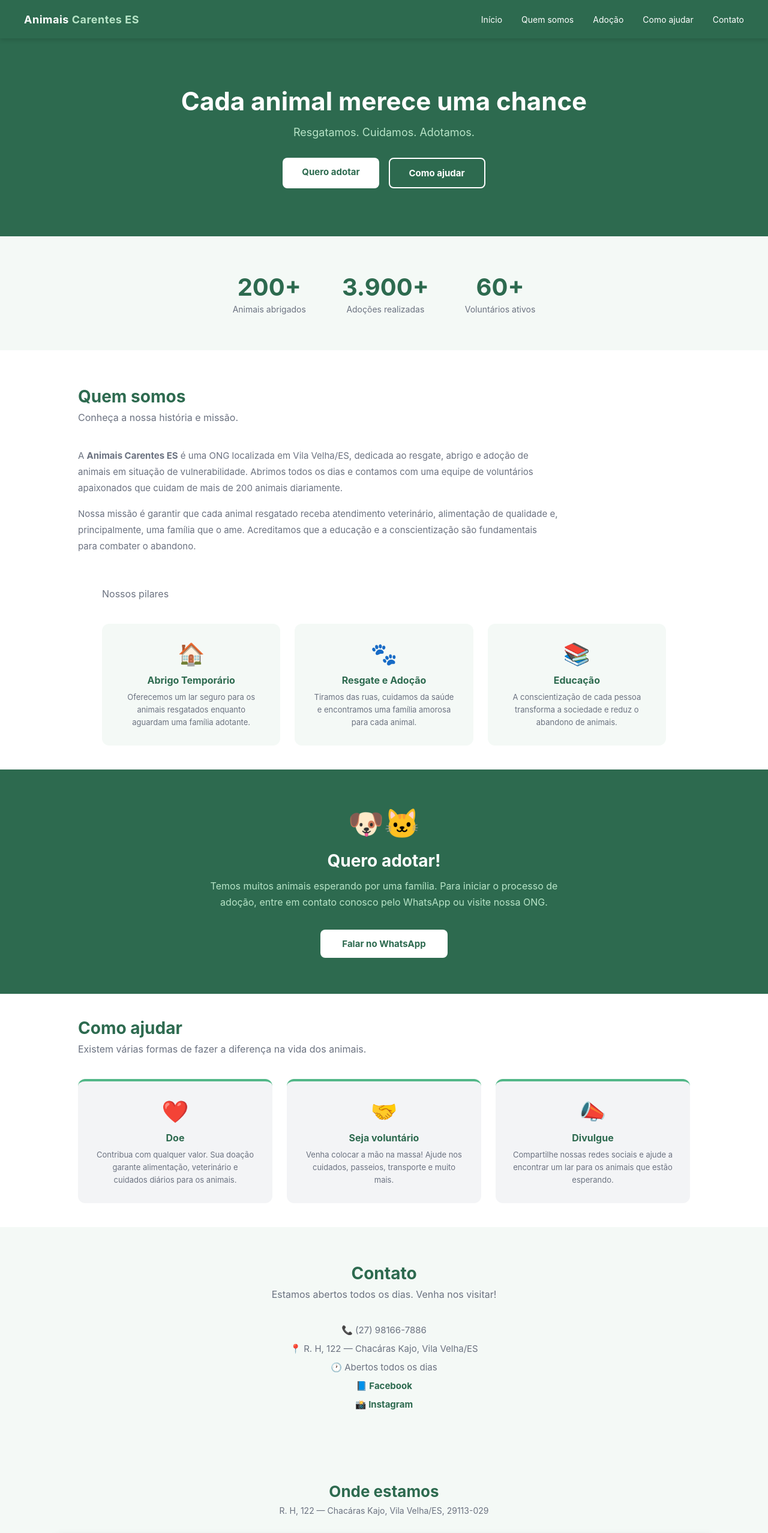
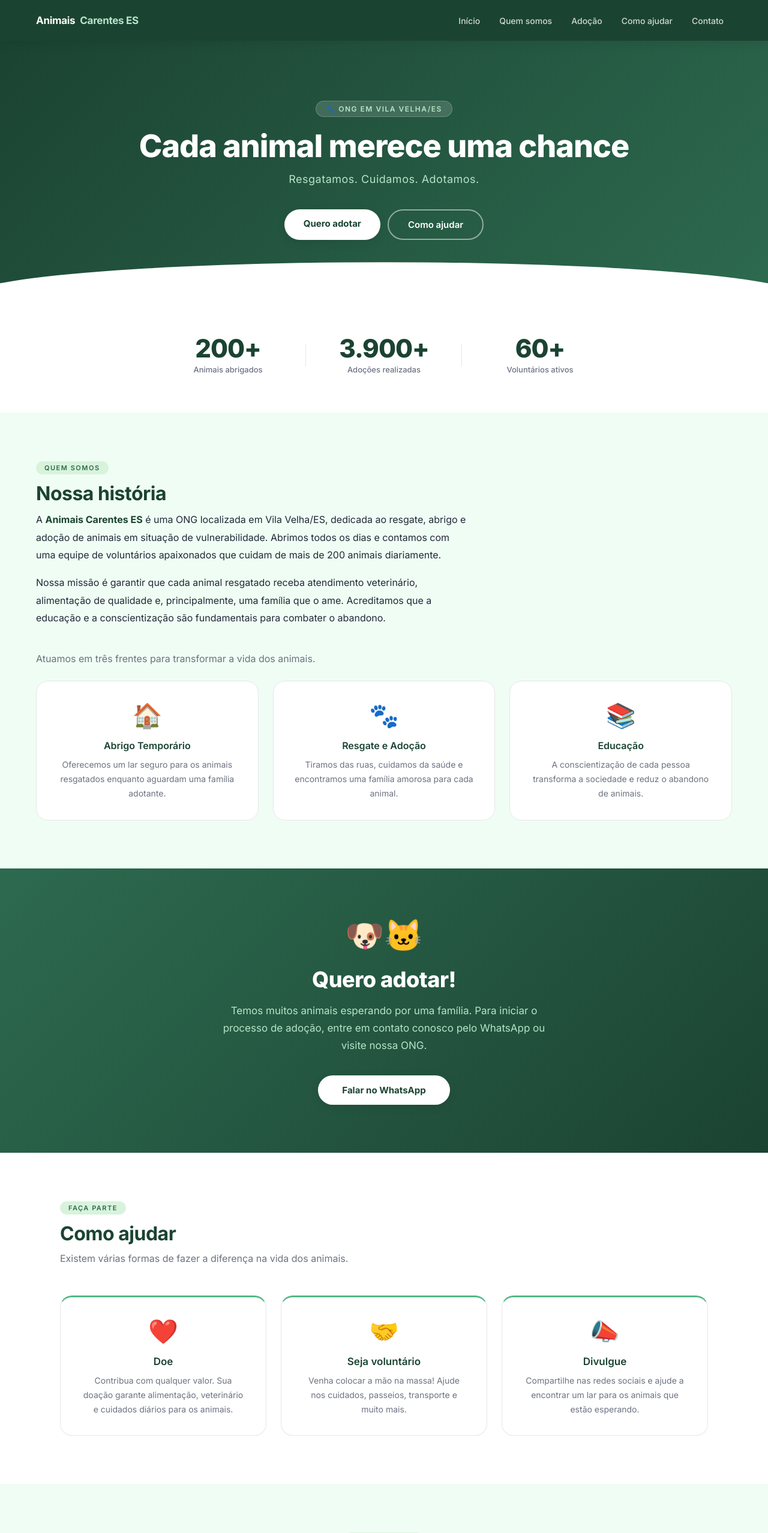
Before and after one commit to victorliradeveloper/ong, a Next.js app: page / in a window 1280 px wide. Shown: the top 2556 px of the page at 60% size. Built offline with nearby package versions, Linux system fonts and the light colour scheme; grey boxes are pictures that could not be loaded.

Commit message:
style: update components

```diff
--- a/src/components/Footer/index.tsx
+++ b/src/components/Footer/index.tsx
@@ -1,25 +1,26 @@
-import { Wrapper, Grid, Column, Title, Text, Bottom } from './styles';
+import { Wrapper, Grid, Column, BrandName, Title, Text, Bottom } from './styles';
 
 export default function Footer() {
   return (
     <Wrapper>
       <Grid>
         <Column>
-          <Title>Animais Carentes ES</Title>
-          <Text>ONG dedicada ao resgate, cuidado e adoção de animais em situação de vulnerabilidade em Vila Velha/ES.</Text>
+          <BrandName>🐾 Animais Carentes ES</BrandName>
+          <Text>ONG dedicada ao resgate, cuidado e adoção de animais em situação de vulnerabilidade em Vila Velha/ES. Abertos todos os dias, movidos por amor e voluntariado.</Text>
         </Column>
         <Column>
-          <Title>Links</Title>
-          <Text><a href="/sobre">Quem somos</a></Text>
-          <Text><a href="/adocao">Adoção</a></Text>
-          <Text><a href="/doe">Como ajudar</a></Text>
-          <Text><a href="/contato">Contato</a></Text>
+          <Title>Navegação</Title>
+          <Text><a href="#sobre">Quem somos</a></Text>
+          <Text><a href="#adocao">Adoção</a></Text>
+          <Text><a href="#ajudar">Como ajudar</a></Text>
+          <Text><a href="#contato">Contato</a></Text>
         </Column>
         <Column>
           <Title>Contato</Title>
           <Text>📞 (27) 98166-7886</Text>
           <Text>📍 Vila Velha, ES</Text>
-          <Text>Abertos todos os dias</Text>
+          <Text><a href="https://www.instagram.com/animaiscarenteses/" target="_blank" rel="noopener noreferrer">Instagram</a></Text>
+          <Text><a href="https://www.facebook.com/animaiscarenteses3" target="_blank" rel="noopener noreferrer">Facebook</a></Text>
         </Column>
       </Grid>
       <Bottom>
--- a/src/components/Header/styles.ts
+++ b/src/components/Header/styles.ts
@@ -1,26 +1,33 @@
 import styled from 'styled-components';
 import Link from 'next/link';
-import { colors } from '@/constants/theme';
+import { colors, shadows } from '@/constants/theme';
 
 export const Nav = styled.header`
   background-color: ${colors.primary};
-  padding: 0 40px;
-  height: 64px;
+  padding: 0 60px;
+  height: 68px;
   display: flex;
   align-items: center;
   justify-content: space-between;
   position: sticky;
   top: 0;
   z-index: 100;
-  box-shadow: 0 2px 8px rgba(0, 0, 0, 0.15);
+  box-shadow: ${shadows.md};
+
+  @media (max-width: 768px) {
+    padding: 0 24px;
+  }
 `;
 
 export const Logo = styled(Link)`
   color: ${colors.white};
-  font-size: 18px;
-  font-weight: bold;
+  font-size: 17px;
+  font-weight: 700;
   text-decoration: none;
-  letter-spacing: 0.5px;
+  letter-spacing: -0.3px;
+  display: flex;
+  align-items: center;
+  gap: 8px;
 
   span {
     color: ${colors.accentLight};
@@ -29,7 +36,7 @@ export const Logo = styled(Link)`
 
 export const NavLinks = styled.nav`
   display: flex;
-  gap: 32px;
+  gap: 4px;
 
   @media (max-width: 768px) {
     display: none;
@@ -37,12 +44,16 @@ export const NavLinks = styled.nav`
 `;
 
 export const NavLink = styled.a`
-  color: ${colors.white};
+  color: rgba(255,255,255,0.8);
   text-decoration: none;
   font-size: 14px;
-  transition: color 0.2s;
+  font-weight: 500;
+  padding: 6px 14px;
+  border-radius: 6px;
+  transition: all 0.2s;
 
   &:hover {
-    color: ${colors.accentLight};
+    color: ${colors.white};
+    background: rgba(255,255,255,0.1);
   }
 `;
--- a/src/components/MapSection/index.tsx
+++ b/src/components/MapSection/index.tsx
@@ -1,10 +1,11 @@
-import { Wrapper, Title, Subtitle, MapFrame } from './styles';
+import { Wrapper, Label, Title, Subtitle, MapFrame } from './styles';
 
 export default function MapSection() {
   return (
     <Wrapper>
+      <Label>Localização</Label>
       <Title>Onde estamos</Title>
-      <Subtitle>R. H, 122 — Chacáras Kajo, Vila Velha/ES, 29113-029</Subtitle>
+      <Subtitle>R. H, 122 — Chacáras Kajo, Vila Velha/ES, 29113-029 · Abertos todos os dias</Subtitle>
       <MapFrame
         src="https://maps.google.com/maps?q=-20.4509244,-40.345816&z=16&output=embed"
         allowFullScreen
--- a/src/components/MapSection/styles.ts
+++ b/src/components/MapSection/styles.ts
@@ -1,31 +1,50 @@
 import styled from 'styled-components';
-import { colors } from '@/constants/theme';
+import { colors, shadows } from '@/constants/theme';
 
 export const Wrapper = styled.section`
-  background-color: ${colors.light};
-  padding: 60px 40px;
+  background-color: ${colors.white};
+  padding: 80px 60px;
   text-align: center;
+
+  @media (max-width: 768px) {
+    padding: 56px 24px;
+  }
+`;
+
+export const Label = styled.span`
+  display: inline-block;
+  background-color: ${colors.accentBg};
+  color: ${colors.primaryMid};
+  font-size: 12px;
+  font-weight: 600;
+  text-transform: uppercase;
+  letter-spacing: 1.5px;
+  padding: 4px 14px;
+  border-radius: 999px;
+  margin-bottom: 16px;
 `;
 
 export const Title = styled.h2`
-  font-size: 26px;
+  font-size: 30px;
+  font-weight: 700;
   color: ${colors.primary};
   margin-bottom: 8px;
+  letter-spacing: -0.5px;
 `;
 
 export const Subtitle = styled.p`
   color: ${colors.gray};
-  font-size: 14px;
-  margin-bottom: 32px;
+  font-size: 15px;
+  margin-bottom: 40px;
 `;
 
 export const MapFrame = styled.iframe`
   width: 100%;
   max-width: 1100px;
-  height: 400px;
+  height: 420px;
   border: none;
-  border-radius: 12px;
-  box-shadow: 0 4px 16px rgba(0, 0, 0, 0.1);
+  border-radius: 16px;
+  box-shadow: ${shadows.lg};
 
   @media (max-width: 768px) {
     height: 280px;
--- a/src/constants/theme.ts
+++ b/src/constants/theme.ts
@@ -1,19 +1,29 @@
 export const colors = {
-  primary: '#2D6A4F',
+  primary: '#1B4332',
+  primaryMid: '#2D6A4F',
   accent: '#52B788',
   accentLight: '#B7E4C7',
+  accentBg: '#D8F3DC',
   white: '#FFFFFF',
-  dark: '#1B1B1B',
-  light: '#F4F9F6',
+  dark: '#111827',
+  darkMid: '#1F2937',
+  light: '#F9FAFB',
+  lightGreen: '#F0FDF4',
   gray: '#6B7280',
+  grayMid: '#9CA3AF',
   grayLight: '#F3F4F6',
-  danger: '#E53E3E',
+  border: '#E5E7EB',
 }
 
-export const fonts = {
-  body: "'Arial', sans-serif",
+export const shadows = {
+  sm: '0 1px 3px rgba(0,0,0,0.08)',
+  md: '0 4px 16px rgba(0,0,0,0.08)',
+  lg: '0 8px 32px rgba(0,0,0,0.12)',
 }
 
-export const breakpoints = {
-  mobile: '768px',
+export const radius = {
+  sm: '8px',
+  md: '12px',
+  lg: '20px',
+  pill: '999px',
 }
--- a/src/pages/_document.tsx
+++ b/src/pages/_document.tsx
@@ -37,7 +37,11 @@ export default class MyDocument extends Document {
   render() {
     return (
       <Html lang="pt-BR">
-        <Head />
+        <Head>
+          <link rel="preconnect" href="https://fonts.googleapis.com" />
+          <link rel="preconnect" href="https://fonts.gstatic.com" crossOrigin="anonymous" />
+          <link href="https://fonts.googleapis.com/css2?family=Inter:wght@400;500;600;700;800&display=swap" rel="stylesheet" />
+        </Head>
         <body>
           <Main />
           <NextScript />
--- a/src/views/Home/index.tsx
+++ b/src/views/Home/index.tsx
@@ -1,12 +1,12 @@
 import {
-  Hero, HeroTitle, HeroSubtitle, HeroButtons, ButtonPrimary, ButtonOutline,
+  Hero, HeroBadge, HeroTitle, HeroSubtitle, HeroButtons, ButtonPrimary, ButtonOutline,
   Stats, StatItem, StatNumber, StatLabel,
-  Section, SectionTitle, SectionSubtitle,
+  Section, SectionBadge, SectionTitle, SectionSubtitle,
   CardsGrid, Card, CardIcon, CardTitle, CardText,
-  AboutSection, AboutText,
-  AdoptionBanner, AdoptionText, AdoptionButton,
+  AboutSection, AboutInner, AboutText,
+  AdoptionBanner, AdoptionTitle, AdoptionText, AdoptionButton,
   HelpGrid, HelpCard, HelpCardTitle, HelpCardText,
-  ContactSection, ContactInfo, ContactItem,
+  ContactSection, ContactGrid, ContactCard,
 } from './styles';
 
 const stats = [
@@ -24,7 +24,14 @@ const pillars = [
 const helpOptions = [
   { icon: '❤️', title: 'Doe', text: 'Contribua com qualquer valor. Sua doação garante alimentação, veterinário e cuidados diários para os animais.' },
   { icon: '🤝', title: 'Seja voluntário', text: 'Venha colocar a mão na massa! Ajude nos cuidados, passeios, transporte e muito mais.' },
-  { icon: '📣', title: 'Divulgue', text: 'Compartilhe nossas redes sociais e ajude a encontrar um lar para os animais que estão esperando.' },
+  { icon: '📣', title: 'Divulgue', text: 'Compartilhe nas redes sociais e ajude a encontrar um lar para os animais que estão esperando.' },
+];
+
+const contacts = [
+  { href: 'https://wa.me/5527981667886', label: '📞 (27) 98166-7886', external: true },
+  { href: 'https://www.instagram.com/animaiscarenteses/', label: '📸 Instagram', external: true },
+  { href: 'https://www.facebook.com/animaiscarenteses3', label: '📘 Facebook', external: true },
+  { href: '#', label: '📍 Vila Velha, ES', external: false },
 ];
 
 export default function HomeView() {
@@ -32,6 +39,7 @@ export default function HomeView() {
     <>
       <section id="inicio">
         <Hero>
+          <HeroBadge>🐾 ONG em Vila Velha/ES</HeroBadge>
           <HeroTitle>Cada animal merece uma chance</HeroTitle>
           <HeroSubtitle>Resgatamos. Cuidamos. Adotamos.</HeroSubtitle>
           <HeroButtons>
@@ -39,7 +47,6 @@ export default function HomeView() {
             <ButtonOutline href="#ajudar">Como ajudar</ButtonOutline>
           </HeroButtons>
         </Hero>
-
         <Stats>
           {stats.map(stat => (
             <StatItem key={stat.label}>
@@ -52,16 +59,16 @@ export default function HomeView() {
 
       <section id="sobre">
         <AboutSection>
-          <SectionTitle>Quem somos</SectionTitle>
-          <SectionSubtitle>Conheça a nossa história e missão.</SectionSubtitle>
+          <AboutInner>
+            <SectionBadge>Quem somos</SectionBadge>
+            <SectionTitle>Nossa história</SectionTitle>
             <AboutText>
               A <strong>Animais Carentes ES</strong> é uma ONG localizada em Vila Velha/ES, dedicada ao resgate, abrigo e adoção de animais em situação de vulnerabilidade. Abrimos todos os dias e contamos com uma equipe de voluntários apaixonados que cuidam de mais de 200 animais diariamente.
             </AboutText>
             <AboutText>
               Nossa missão é garantir que cada animal resgatado receba atendimento veterinário, alimentação de qualidade e, principalmente, uma família que o ame. Acreditamos que a educação e a conscientização são fundamentais para combater o abandono.
             </AboutText>
-          <Section>
-            <SectionSubtitle>Nossos pilares</SectionSubtitle>
+            <SectionSubtitle style={{ marginTop: 40, marginBottom: 24 }}>Atuamos em três frentes para transformar a vida dos animais.</SectionSubtitle>
             <CardsGrid>
               {pillars.map(p => (
                 <Card key={p.title}>
@@ -71,14 +78,14 @@ export default function HomeView() {
                 </Card>
               ))}
             </CardsGrid>
-          </Section>
+          </AboutInner>
         </AboutSection>
       </section>
 
       <section id="adocao">
         <AdoptionBanner>
-          <CardIcon style={{ fontSize: 48, marginBottom: 16 }}>🐶🐱</CardIcon>
-          <SectionTitle style={{ color: 'inherit', marginBottom: 12 }}>Quero adotar!</SectionTitle>
+          <CardIcon style={{ fontSize: 52, marginBottom: 20 }}>🐶🐱</CardIcon>
+          <AdoptionTitle>Quero adotar!</AdoptionTitle>
           <AdoptionText>
             Temos muitos animais esperando por uma família. Para iniciar o processo de adoção, entre em contato conosco pelo WhatsApp ou visite nossa ONG.
           </AdoptionText>
@@ -90,6 +97,7 @@ export default function HomeView() {
 
       <section id="ajudar">
         <Section>
+          <SectionBadge>Faça parte</SectionBadge>
           <SectionTitle>Como ajudar</SectionTitle>
           <SectionSubtitle>Existem várias formas de fazer a diferença na vida dos animais.</SectionSubtitle>
           <HelpGrid>
@@ -106,23 +114,21 @@ export default function HomeView() {
 
       <section id="contato">
         <ContactSection>
+          <SectionBadge>Fale conosco</SectionBadge>
           <SectionTitle>Contato</SectionTitle>
-          <SectionSubtitle>Estamos abertos todos os dias. Venha nos visitar!</SectionSubtitle>
-          <ContactInfo>
-            <ContactItem>📞 (27) 98166-7886</ContactItem>
-            <ContactItem>📍 R. H, 122 — Chacáras Kajo, Vila Velha/ES</ContactItem>
-            <ContactItem>🕐 Abertos todos os dias</ContactItem>
-            <ContactItem>
-              <a href="https://www.facebook.com/animaiscarenteses3" target="_blank" rel="noopener noreferrer">
-                📘 Facebook
-              </a>
-            </ContactItem>
-            <ContactItem>
-              <a href="https://www.instagram.com/animaiscarenteses/" target="_blank" rel="noopener noreferrer">
-                📸 Instagram
-              </a>
-            </ContactItem>
-          </ContactInfo>
+          <SectionSubtitle style={{ margin: '0 auto' }}>Estamos abertos todos os dias. Venha nos visitar ou entre em contato pelas nossas redes.</SectionSubtitle>
+          <ContactGrid>
+            {contacts.map(c => (
+              <ContactCard
+                key={c.label}
+                href={c.href}
+                target={c.external ? '_blank' : undefined}
+                rel={c.external ? 'noopener noreferrer' : undefined}
+              >
+                {c.label}
+              </ContactCard>
+            ))}
+          </ContactGrid>
         </ContactSection>
       </section>
     </>
--- a/src/views/Home/styles.ts
+++ b/src/views/Home/styles.ts
@@ -1,33 +1,68 @@
 import styled from 'styled-components';
-import Link from 'next/link';
-import { colors } from '@/constants/theme';
+import { colors, shadows, radius } from '@/constants/theme';
 
+/* ── Hero ── */
 export const Hero = styled.div`
-  background-color: ${colors.primary};
+  background: linear-gradient(135deg, ${colors.primary} 0%, ${colors.primaryMid} 100%);
   color: ${colors.white};
-  padding: 80px 40px;
+  padding: 100px 60px 96px;
   text-align: center;
+  position: relative;
+  overflow: hidden;
+
+  &::after {
+    content: '';
+    position: absolute;
+    bottom: -1px;
+    left: 0;
+    width: 100%;
+    height: 60px;
+    background: ${colors.white};
+    clip-path: ellipse(55% 100% at 50% 100%);
+  }
+
+  @media (max-width: 768px) {
+    padding: 72px 24px 80px;
+  }
+`;
+
+export const HeroBadge = styled.span`
+  display: inline-block;
+  background: rgba(255,255,255,0.15);
+  color: ${colors.accentLight};
+  font-size: 12px;
+  font-weight: 600;
+  letter-spacing: 1.5px;
+  text-transform: uppercase;
+  padding: 5px 16px;
+  border-radius: ${radius.pill};
+  margin-bottom: 20px;
+  border: 1px solid rgba(255,255,255,0.2);
 `;
 
 export const HeroTitle = styled.h1`
-  font-size: 42px;
+  font-size: 52px;
+  font-weight: 800;
   margin-bottom: 16px;
-  line-height: 1.2;
+  line-height: 1.1;
+  letter-spacing: -1px;
 
   @media (max-width: 768px) {
-    font-size: 28px;
+    font-size: 32px;
   }
 `;
 
 export const HeroSubtitle = styled.p`
   font-size: 18px;
   color: ${colors.accentLight};
-  margin-bottom: 32px;
+  margin-bottom: 40px;
+  font-weight: 400;
+  letter-spacing: 0.5px;
 `;
 
 export const HeroButtons = styled.div`
   display: flex;
-  gap: 16px;
+  gap: 12px;
   justify-content: center;
   flex-wrap: wrap;
 `;
@@ -36,70 +71,129 @@ export const ButtonPrimary = styled.a`
   background-color: ${colors.white};
   color: ${colors.primary};
   padding: 14px 32px;
-  border-radius: 8px;
-  font-weight: bold;
+  border-radius: ${radius.pill};
+  font-weight: 700;
   font-size: 15px;
   text-decoration: none;
-  transition: opacity 0.2s;
+  transition: all 0.2s;
+  box-shadow: ${shadows.md};
 
-  &:hover { opacity: 0.9; }
+  &:hover {
+    transform: translateY(-1px);
+    box-shadow: ${shadows.lg};
+  }
 `;
 
 export const ButtonOutline = styled.a`
-  border: 2px solid ${colors.white};
+  border: 2px solid rgba(255,255,255,0.5);
   color: ${colors.white};
   padding: 14px 32px;
-  border-radius: 8px;
-  font-weight: bold;
+  border-radius: ${radius.pill};
+  font-weight: 600;
   font-size: 15px;
   text-decoration: none;
-  transition: background 0.2s;
+  transition: all 0.2s;
 
-  &:hover { background: rgba(255,255,255,0.1); }
+  &:hover {
+    border-color: ${colors.white};
+    background: rgba(255,255,255,0.08);
+  }
 `;
 
+/* ── Stats ── */
 export const Stats = styled.div`
-  background-color: ${colors.light};
-  padding: 60px 40px;
+  padding: 64px 60px;
   display: flex;
   justify-content: center;
-  gap: 60px;
+  gap: 0;
   flex-wrap: wrap;
+  max-width: 900px;
+  margin: 0 auto;
+
+  @media (max-width: 768px) {
+    padding: 48px 24px;
+    gap: 32px;
+  }
 `;
 
 export const StatItem = styled.div`
   text-align: center;
+  flex: 1;
+  min-width: 140px;
+  padding: 0 24px;
+  position: relative;
+
+  &:not(:last-child)::after {
+    content: '';
+    position: absolute;
+    right: 0;
+    top: 20%;
+    height: 60%;
+    width: 1px;
+    background: ${colors.border};
+
+    @media (max-width: 768px) {
+      display: none;
+    }
+  }
 `;
 
 export const StatNumber = styled.div`
-  font-size: 40px;
-  font-weight: bold;
+  font-size: 42px;
+  font-weight: 800;
   color: ${colors.primary};
+  letter-spacing: -1px;
+  line-height: 1;
+  margin-bottom: 6px;
 `;
 
 export const StatLabel = styled.div`
-  font-size: 14px;
+  font-size: 13px;
   color: ${colors.gray};
-  margin-top: 4px;
+  font-weight: 500;
 `;
 
+/* ── Shared section wrapper ── */
 export const Section = styled.div`
-  padding: 40px 40px;
-  max-width: 1100px;
+  padding: 80px 60px;
+  max-width: 1200px;
   margin: 0 auto;
+
+  @media (max-width: 768px) {
+    padding: 56px 24px;
+  }
+`;
+
+export const SectionBadge = styled.span`
+  display: inline-block;
+  background-color: ${colors.accentBg};
+  color: ${colors.primaryMid};
+  font-size: 11px;
+  font-weight: 600;
+  text-transform: uppercase;
+  letter-spacing: 1.5px;
+  padding: 4px 14px;
+  border-radius: ${radius.pill};
+  margin-bottom: 12px;
 `;
 
 export const SectionTitle = styled.h2`
-  font-size: 28px;
+  font-size: 32px;
+  font-weight: 700;
   color: ${colors.primary};
-  margin-bottom: 8px;
+  margin-bottom: 10px;
+  letter-spacing: -0.5px;
 `;
 
 export const SectionSubtitle = styled.p`
   color: ${colors.gray};
-  margin-bottom: 40px;
+  font-size: 16px;
+  margin-bottom: 48px;
+  max-width: 560px;
+  line-height: 1.6;
 `;
 
+/* ── Pillars ── */
 export const CardsGrid = styled.div`
   display: grid;
   grid-template-columns: repeat(3, 1fr);
@@ -111,72 +205,109 @@ export const CardsGrid = styled.div`
 `;
 
 export const Card = styled.div`
-  background: ${colors.light};
-  border-radius: 12px;
-  padding: 28px;
+  background: ${colors.white};
+  border: 1px solid ${colors.border};
+  border-radius: ${radius.lg};
+  padding: 32px;
   text-align: center;
+  transition: all 0.25s;
+
+  &:hover {
+    border-color: ${colors.accent};
+    box-shadow: ${shadows.md};
+    transform: translateY(-2px);
+  }
 `;
 
 export const CardIcon = styled.div`
-  font-size: 36px;
-  margin-bottom: 12px;
+  font-size: 40px;
+  margin-bottom: 16px;
 `;
 
 export const CardTitle = styled.h3`
   font-size: 16px;
+  font-weight: 600;
   color: ${colors.primary};
-  margin-bottom: 8px;
+  margin-bottom: 10px;
 `;
 
 export const CardText = styled.p`
-  font-size: 13px;
+  font-size: 14px;
   color: ${colors.gray};
-  line-height: 1.6;
+  line-height: 1.7;
 `;
 
+/* ── About ── */
 export const AboutSection = styled.div`
-  padding: 60px 40px 0;
-  max-width: 1100px;
+  background: ${colors.lightGreen};
+  padding: 80px 60px;
+
+  @media (max-width: 768px) {
+    padding: 56px 24px;
+  }
+`;
+
+export const AboutInner = styled.div`
+  max-width: 1200px;
   margin: 0 auto;
 `;
 
 export const AboutText = styled.p`
-  font-size: 15px;
-  color: ${colors.gray};
-  line-height: 1.8;
+  font-size: 16px;
+  color: ${colors.darkMid};
+  line-height: 1.85;
   margin-bottom: 16px;
-  max-width: 800px;
+  max-width: 720px;
+
+  strong { color: ${colors.primary}; }
 `;
 
+/* ── Adoption ── */
 export const AdoptionBanner = styled.div`
-  background-color: ${colors.primary};
+  background: linear-gradient(135deg, ${colors.primaryMid} 0%, ${colors.primary} 100%);
   color: ${colors.white};
-  padding: 60px 40px;
+  padding: 80px 60px;
   text-align: center;
+
+  @media (max-width: 768px) {
+    padding: 56px 24px;
+  }
+`;
+
+export const AdoptionTitle = styled.h2`
+  font-size: 36px;
+  font-weight: 800;
+  margin-bottom: 16px;
+  letter-spacing: -0.5px;
 `;
 
 export const AdoptionText = styled.p`
-  font-size: 16px;
+  font-size: 17px;
   color: ${colors.accentLight};
-  max-width: 600px;
-  margin: 0 auto 32px;
+  max-width: 560px;
+  margin: 0 auto 36px;
   line-height: 1.7;
 `;
 
 export const AdoptionButton = styled.a`
   background-color: ${colors.white};
   color: ${colors.primary};
-  padding: 14px 36px;
-  border-radius: 8px;
-  font-weight: bold;
+  padding: 15px 40px;
+  border-radius: ${radius.pill};
+  font-weight: 700;
   font-size: 15px;
   text-decoration: none;
   display: inline-block;
-  transition: opacity 0.2s;
+  box-shadow: ${shadows.md};
+  transition: all 0.2s;
 
-  &:hover { opacity: 0.9; }
+  &:hover {
+    transform: translateY(-1px);
+    box-shadow: ${shadows.lg};
+  }
 `;
 
+/* ── How to Help ── */
 export const HelpGrid = styled.div`
   display: grid;
   grid-template-columns: repeat(3, 1fr);
@@ -188,48 +319,71 @@ export const HelpGrid = styled.div`
 `;
 
 export const HelpCard = styled.div`
-  background: ${colors.grayLight};
-  border-radius: 12px;
-  padding: 28px;
+  background: ${colors.white};
+  border: 1px solid ${colors.border};
+  border-radius: ${radius.lg};
+  padding: 32px;
   text-align: center;
-  border-top: 4px solid ${colors.accent};
+  border-top: 3px solid ${colors.accent};
+  transition: all 0.25s;
+
+  &:hover {
+    box-shadow: ${shadows.md};
+    transform: translateY(-2px);
+  }
 `;
 
 export const HelpCardTitle = styled.h3`
-  font-size: 16px;
+  font-size: 17px;
+  font-weight: 600;
   color: ${colors.primary};
-  margin-bottom: 8px;
+  margin-bottom: 10px;
 `;
 
 export const HelpCardText = styled.p`
-  font-size: 13px;
+  font-size: 14px;
   color: ${colors.gray};
-  line-height: 1.6;
+  line-height: 1.7;
 `;
 
+/* ── Contact ── */
 export const ContactSection = styled.div`
-  background-color: ${colors.light};
-  padding: 60px 40px;
+  background: ${colors.lightGreen};
+  padding: 80px 60px;
   text-align: center;
+
+  @media (max-width: 768px) {
+    padding: 56px 24px;
+  }
 `;
 
-export const ContactInfo = styled.div`
+export const ContactGrid = styled.div`
   display: flex;
-  flex-direction: column;
-  gap: 12px;
-  align-items: center;
-  margin-top: 16px;
+  justify-content: center;
+  gap: 16px;
+  flex-wrap: wrap;
+  margin-top: 32px;
 `;
 
-export const ContactItem = styled.p`
-  font-size: 15px;
-  color: ${colors.gray};
+export const ContactCard = styled.a`
+  display: flex;
+  align-items: center;
+  gap: 10px;
+  background: ${colors.white};
+  border: 1px solid ${colors.border};
+  border-radius: ${radius.md};
+  padding: 14px 24px;
+  font-size: 14px;
+  font-weight: 500;
+  color: ${colors.darkMid};
+  text-decoration: none;
+  box-shadow: ${shadows.sm};
+  transition: all 0.2s;
 
-  a {
+  &:hover {
+    border-color: ${colors.accent};
+    box-shadow: ${shadows.md};
+    transform: translateY(-1px);
     color: ${colors.primary};
-    text-decoration: none;
-    font-weight: bold;
-
-    &:hover { text-decoration: underline; }
   }
 `;
--- a/styles/globals.css
+++ b/styles/globals.css
@@ -4,11 +4,15 @@
   box-sizing: border-box;
 }
 
-html,
+html {
+  scroll-behavior: smooth;
+}
+
 body {
-  font-family: -apple-system, BlinkMacSystemFont, 'Segoe UI', Roboto, Oxygen, sans-serif;
+  font-family: 'Inter', -apple-system, BlinkMacSystemFont, 'Segoe UI', sans-serif;
   background-color: #fff;
-  color: #333;
+  color: #1B1B1B;
+  -webkit-font-smoothing: antialiased;
 }
 
 a {
```
Also changed, not shown: src/components/Footer/styles.ts (+27 -14 lines). Lines whose indentation alone changed are shown as unchanged.
